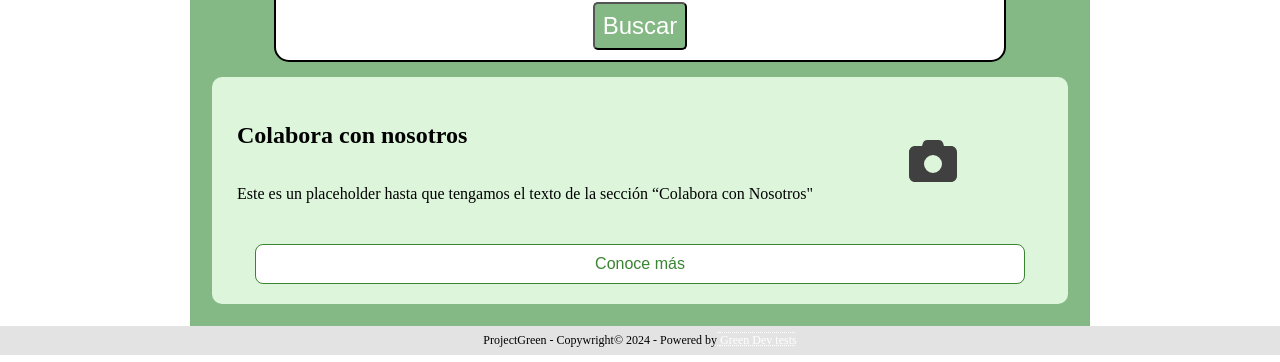
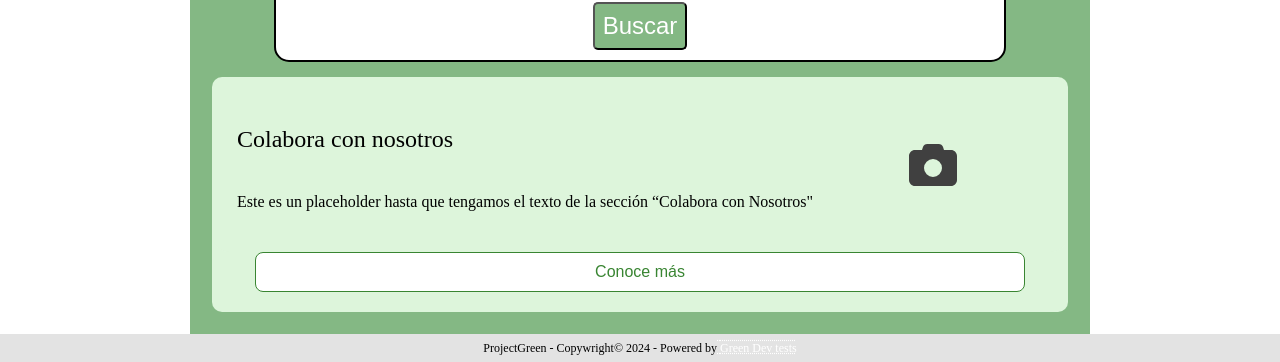
Before and after one commit to green-devs-test/project-green, a React (Create React App) app: page / in a window 1280 px wide. Shown: the part 298-660 px from the top of the page. Built offline with nearby package versions, Linux system fonts and the light colour scheme; no server answers.

Commit message:
Minor fixes before the merge

```diff
--- a/src/Components/ColaboraConNos/ColaboraConNos.tsx
+++ /dev/null
@@ -1,29 +0,0 @@
-import { css } from "aphrodite";
-import styles from "./styles";
-import { FontAwesomeIcon } from "@fortawesome/react-fontawesome";
-import { faCamera, faLocationDot } from "@fortawesome/free-solid-svg-icons";
-
-const ColaboraConNos = () => {
-  return (
-   <div className={css(styles.colaboraCard)}>
-    <div className={css(styles.colaboraContainer)}>
-        <div className={css(styles.colaboraInfo)}>
-            <h2 className={css(styles.h2)}>Colabora con nosotros</h2>
-            <p className={css(styles.p)}>Este es un placeholder hasta que tengamos el texto de la sección “Colabora con Nosotros"</p>
-        </div>
-        <div className={css(styles.colaboraPhoto)}>
-            <FontAwesomeIcon
-                icon={faCamera}
-                className={css(styles.icon)}
-            />
-        </div>
-    </div>
-        <div className={css(styles.containerBtn)}>
-            <button className={css(styles.btnColaboraConNos)} type="button">Conoce más</button>
-        </div>
-    </div>
-  );
-
-  };
-
-export default ColaboraConNos;
--- a/src/Components/ColaboraConNos/index.ts
+++ /dev/null
@@ -1,2 +0,0 @@
-import ColaboraConNos from "./ColaboraConNos";
-export default ColaboraConNos;
--- /dev/null
+++ b/src/Components/Colaborate/Colaborate.tsx
@@ -0,0 +1,29 @@
+import { css } from "aphrodite";
+import styles from "./styles";
+import { FontAwesomeIcon } from "@fortawesome/react-fontawesome";
+import { faCamera } from "@fortawesome/free-solid-svg-icons";
+
+const Colaborate = () => {
+  return (
+   <div className={css(styles.colaborateCard)}>
+    <div className={css(styles.colaborateContainer)}>
+        <div className={css(styles.colaborateInfo)}>
+            <p className={css(styles.colaborateTitle)}>Colabora con nosotros</p>
+            <p className={css(styles.colaborateParagraph)}>Este es un placeholder hasta que tengamos el texto de la sección “Colabora con Nosotros"</p>
+        </div>
+        <div className={css(styles.colaboratePhoto)}>
+            <FontAwesomeIcon
+                icon={faCamera}
+                className={css(styles.icon)}
+            />
+        </div>
+    </div>
+        <div className={css(styles.containerBtn)}>
+            <button className={css(styles.btnColaborate)} type="button">Conoce más</button>
+        </div>
+    </div>
+  );
+
+  };
+
+export default Colaborate;
--- /dev/null
+++ b/src/Components/Colaborate/index.ts
@@ -0,0 +1,2 @@
+import Colaborate from "./Colaborate";
+export default Colaborate;
--- a/src/Components/ColaboraConNos/styles.ts
+++ b/src/Components/Colaborate/styles.ts
@@ -1,12 +1,12 @@
 import { StyleSheet } from "aphrodite";
 
 const styles = StyleSheet.create({
-  colaboraCard: {
+  colaborateCard: {
     backgroundColor: '#DDF5DB',
     borderRadius: '10px',
     margin: '15px',
   },
-  colaboraContainer: {
+  colaborateContainer: {
     backgroundColor: '#DDF5DB',
     display: 'flex',
     flexDirection: 'row',
@@ -15,22 +15,22 @@ const styles = StyleSheet.create({
     marginBottom: '0px',
 
   },
-  colaboraInfo: {
+  colaborateInfo: {
     display: 'flex',
     flexDirection: 'column',
     padding: '5px',
   },
-  h2: {
+  colaborateTitle: {
     color: '#000000',
     fontSize: '1.5rem',
   },
-  p: {
+  colaborateParagraph : {
     color: '#000000',
     fontSize: '1rem',
     fontWeight: 400,
     textAlign: 'left',
   },
-  colaboraPhoto: {
+  colaboratePhoto: {
     display: "flex",
     justifyContent: 'center',
     alignContent: 'center',
@@ -46,7 +46,7 @@ const styles = StyleSheet.create({
     display: 'flex',
     justifyContent: 'center',
   },
-  btnColaboraConNos: {
+  btnColaborate: {
     backgroundColor: "#fff",
     color: "#398532",
     width: '90%',
--- a/src/Components/Home/Home.tsx
+++ b/src/Components/Home/Home.tsx
@@ -1,7 +1,7 @@
 import { css } from "aphrodite";
 import styles from "./styles";
 import HomeSearchBox from "../HomeSearchBox";
-import ColaboraConNos from "../ColaboraConNos";
+import Colaborate from "../Colaborate";
 
 const Body = () => {
   return (
@@ -16,7 +16,7 @@ const Body = () => {
           su ubicacion y el tipo de material que reciben para el reciclaje.
         </p>
         <HomeSearchBox />
-        <ColaboraConNos />
+        <Colaborate />
       </div>
     </>
   );
```
